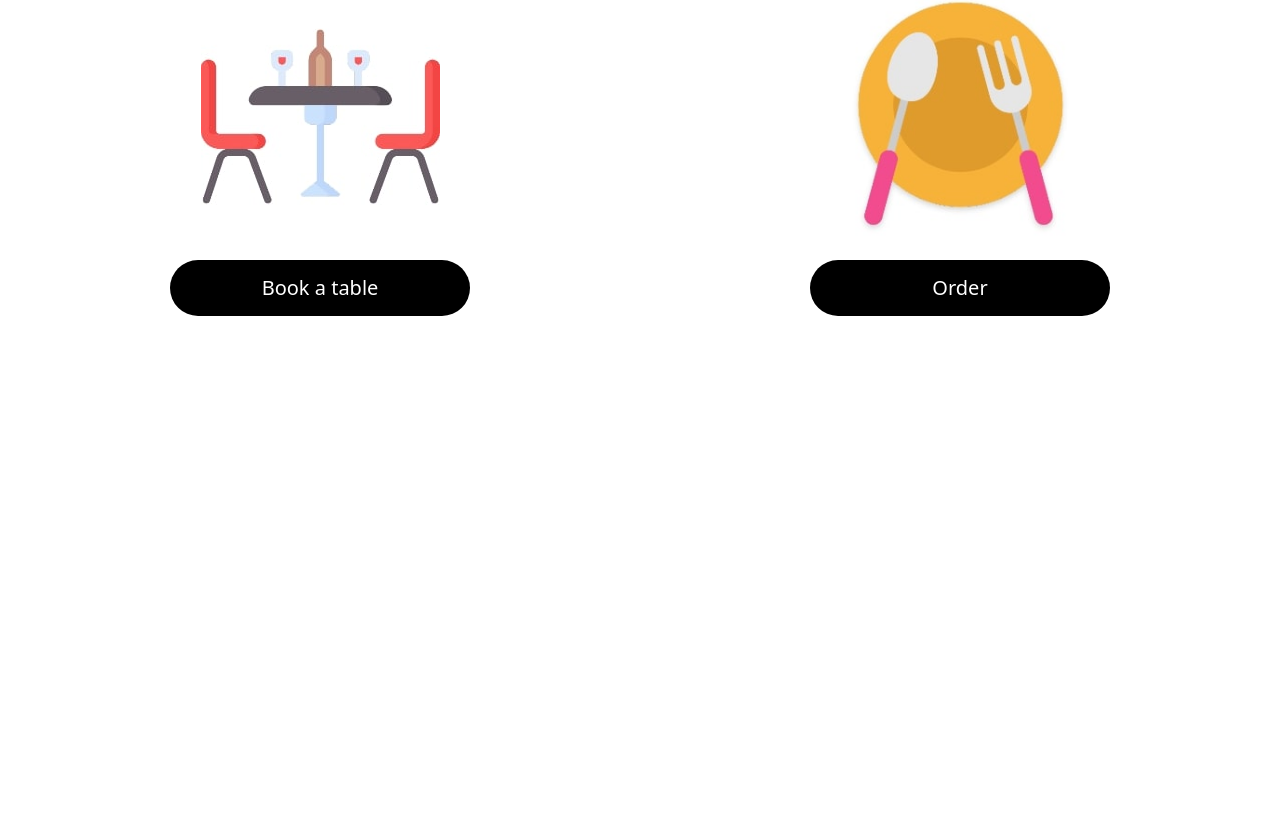
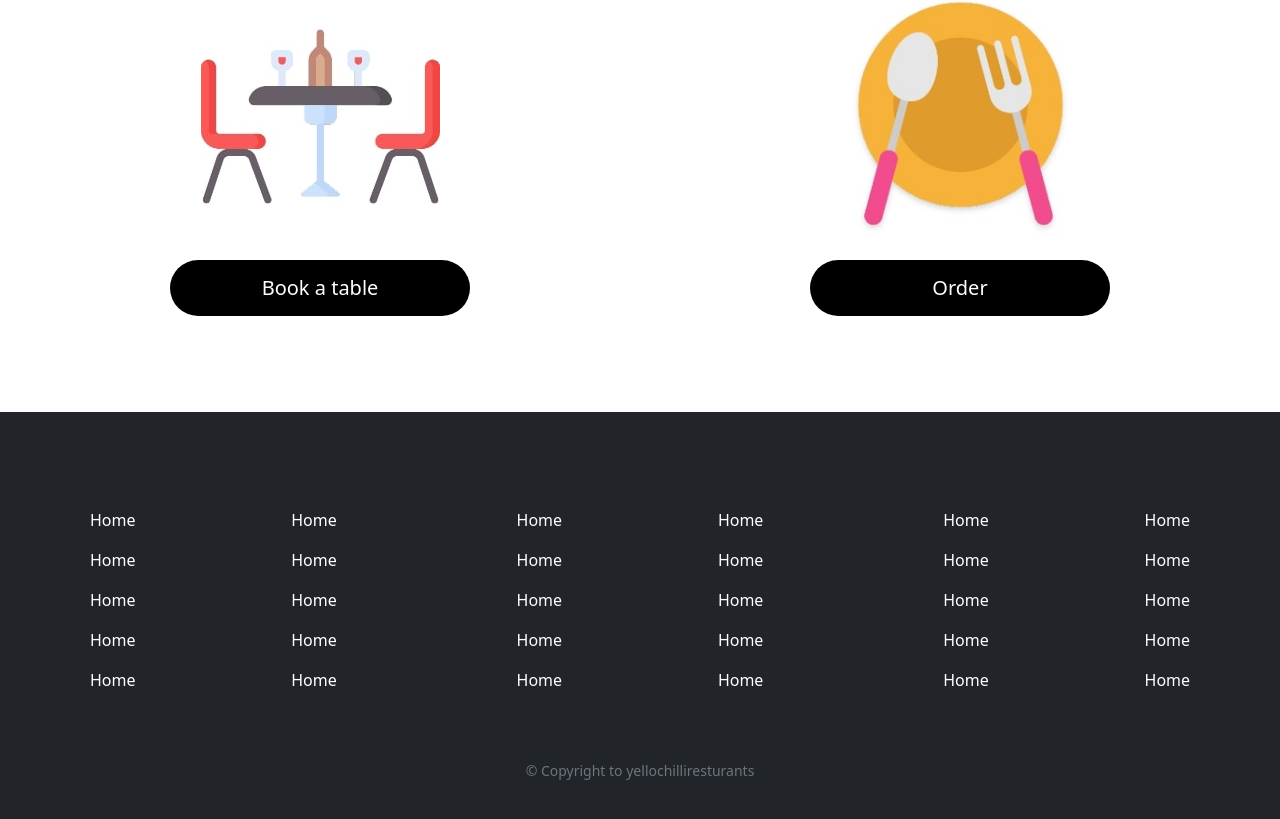
Before and after one commit to balakrishnajonnadula/Restaurant-Management-System, a React (Create React App) app: page / in a window 1280 px wide. Shown: the part 1543-2362 px from the top of the page. Before the commit the page ends 1955 px from the top, so only its background shows below. Built offline with nearby package versions, Linux system fonts and the light colour scheme.

Commit message:
footer added

```diff
--- a/src/App.js
+++ b/src/App.js
@@ -1,4 +1,5 @@
 import "./App.css";
+import Footer from "./Components/Footer";
 import Home from "./Components/Home";
 import NavBar from "./Components/NavBar";
 
@@ -7,6 +8,7 @@ function App() {
     <div className="App">
       <NavBar />
       <Home />
+      <Footer/>
     </div>
   );
 }
--- a/src/Components/Footer.js
+++ b/src/Components/Footer.js
@@ -1,11 +1,158 @@
-import React from 'react'
+import React from "react";
 
 const Footer = () => {
   return (
-    <div>
+    <div className="container-fluid mt-5 py-5 bg-dark">
+      <div className="py-5">
+        <div className="row">
+          <div className="col-lg-4 col-md-12 col-sm-12">
+            <div className="d-block text-white">
+              <div className="d-flex justify-content-around">
+                <div>
+                  <p>Home</p>
+                </div>
+                <div>
+                  <p>Home</p>
+                </div>
+              </div>
+            </div>
+            <div className="d-block text-white">
+              <div className="d-flex justify-content-around">
+                <div>
+                  <p>Home</p>
+                </div>
+                <div>
+                  <p>Home</p>
+                </div>
+              </div>
+            </div>
+            <div className="d-block text-white">
+              <div className="d-flex justify-content-around">
+                <div>
+                  <p>Home</p>
+                </div>
+                <div>
+                  <p>Home</p>
+                </div>
+              </div>
+            </div>
+            <div className="d-block text-white">
+              <div className="d-flex justify-content-around">
+                <div>
+                  <p>Home</p>
+                </div>
+                <div>
+                  <p>Home</p>
+                </div>
+              </div>
+            </div>
+            <div className="d-block text-white">
+              <div className="d-flex justify-content-around">
+                <div>
+                  <p>Home</p>
+                </div>
+                <div>
+                  <p>Home</p>
+                </div>
+              </div>
+            </div>
+          </div>
 
+          <div className="col-lg-4 col-md-12 col-sm-12">
+            <div className="d-block text-white">
+              <div className="d-flex justify-content-around">
+                <div>
+                  <p>Home</p>
+                </div>
+                <div>
+                  <p>Home</p>
+                </div>
+              </div>
+              <div className="d-flex justify-content-around">
+                <div>
+                  <p>Home</p>
+                </div>
+                <div>
+                  <p>Home</p>
+                </div>
+              </div>
+              <div className="d-flex justify-content-around">
+                <div>
+                  <p>Home</p>
+                </div>
+                <div>
+                  <p>Home</p>
+                </div>
+              </div>
+              <div className="d-flex justify-content-around">
+                <div>
+                  <p>Home</p>
+                </div>
+                <div>
+                  <p>Home</p>
+                </div>
+              </div>
+              <div className="d-flex justify-content-around">
+                <div>
+                  <p>Home</p>
+                </div>
+                <div>
+                  <p>Home</p>
+                </div>
+              </div>
+            </div>
+          </div>
+          <div className="col-lg-4 col-md-12 col-sm-12">
+            <div className="d-block text-white">
+              <div className="d-flex justify-content-around">
+                <div>
+                  <p>Home</p>
+                </div>
+                <div>
+                  <p>Home</p>
+                </div>
+              </div>
+              <div className="d-flex justify-content-around">
+                <div>
+                  <p>Home</p>
+                </div>
+                <div>
+                  <p>Home</p>
+                </div>
+              </div>
+              <div className="d-flex justify-content-around">
+                <div>
+                  <p>Home</p>
+                </div>
+                <div>
+                  <p>Home</p>
+                </div>
+              </div>
+              <div className="d-flex justify-content-around">
+                <div>
+                  <p>Home</p>
+                </div>
+                <div>
+                  <p>Home</p>
+                </div>
+              </div>
+              <div className="d-flex justify-content-around">
+                <div>
+                  <p>Home</p>
+                </div>
+                <div>
+                  <p>Home</p>
+                </div>
+              </div>
+            </div>
+          </div>
+        </div>
+      </div>
+      <div className="text-center">
+          <p className="form-text">&copy; Copyright to yellochilliresturants</p>
+      </div>
     </div>
-  )
-}
+  );
+};
 
-export default Footer
+export default Footer;
```
